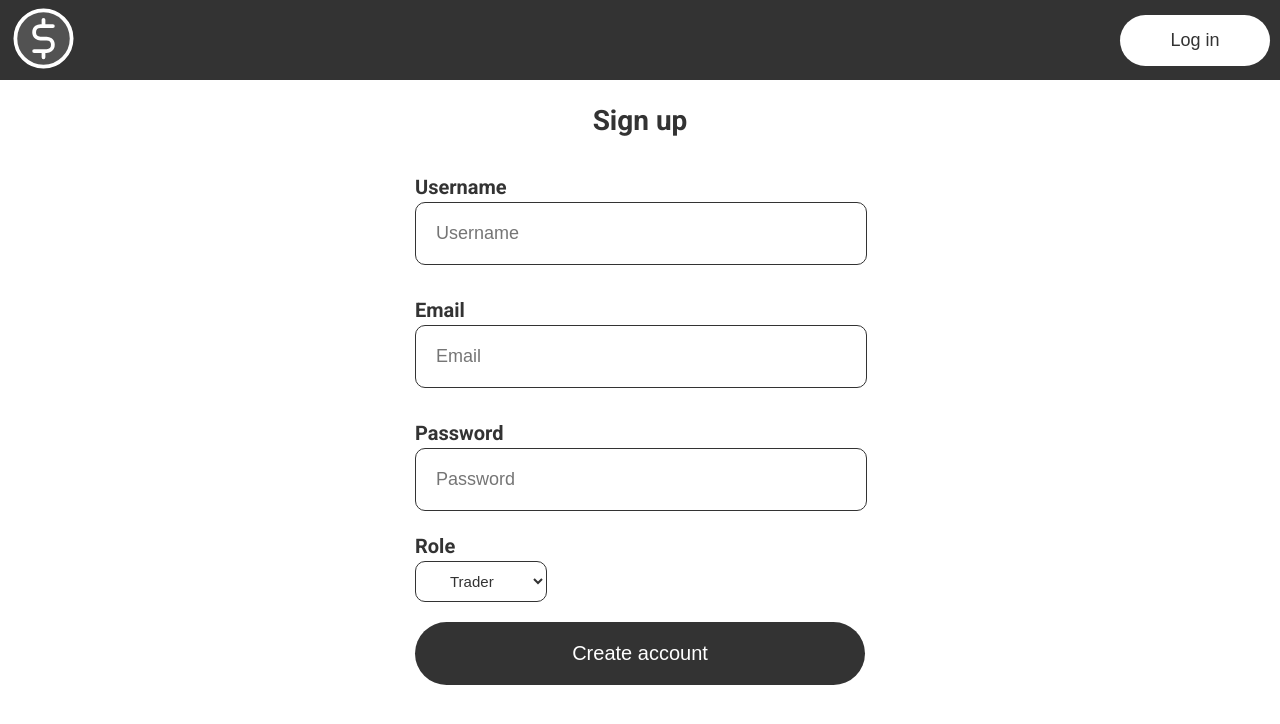
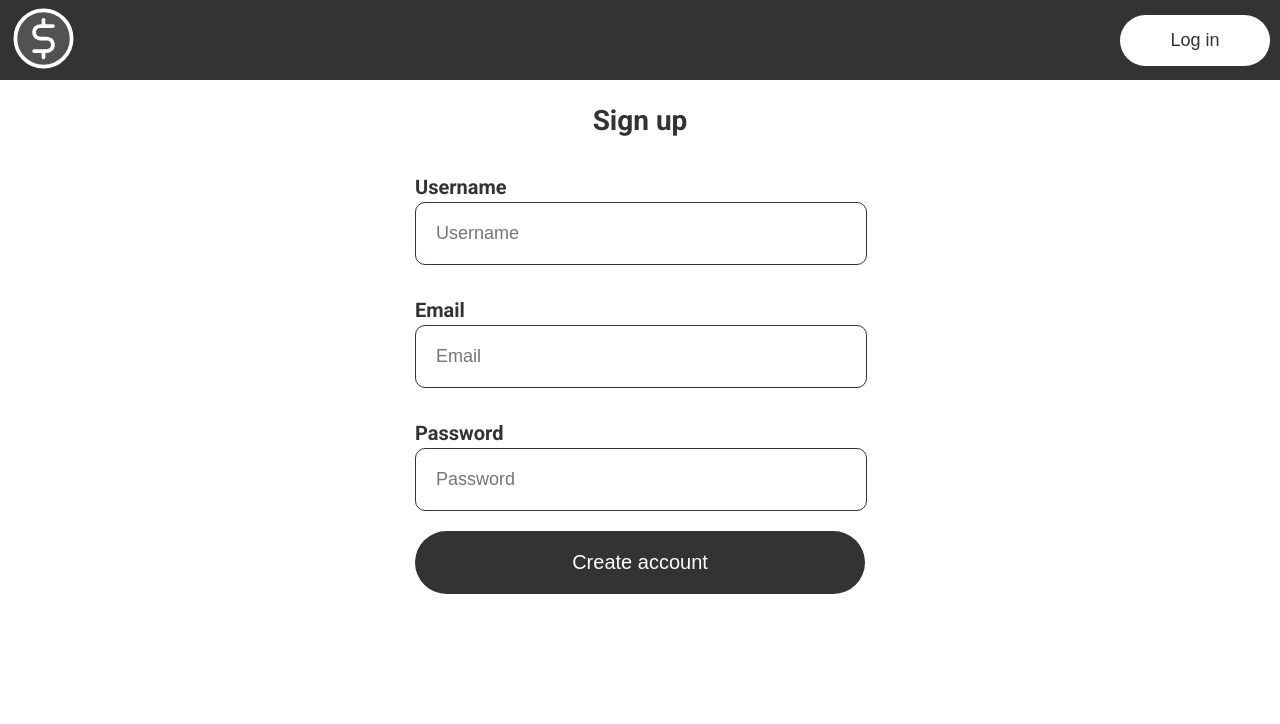
Before and after one commit to FrederickMunro/wiley-team-three, a React (Vite) app in the folder frontend/: page /signup in a window 1280 px wide. Shown: the top 724 px of the page. Built offline with nearby package versions, Linux system fonts and the light colour scheme.

Commit message:
Removed role dropdown

```diff
--- a/frontend/src/components/auth/Signup.jsx
+++ b/frontend/src/components/auth/Signup.jsx
@@ -122,11 +122,11 @@
           borderColor={passwordBorderColor}
           handleSubmit={handleSubmit}
         />
-        <h3 className='signup-input-title-select'>Role</h3>
+        {/* <h3 className='signup-input-title-select'>Role</h3>
         <select className='auth-select white-background grey-color' value={selectedRole} onChange={(e) => setSelectedRole(e.target.value)}>
           <option value="Trader">Trader</option>
           <option value="Analyst">Analyst</option>
-        </select>
+        </select> */}
         {
           passwordError !== "" &&
           <p className="signup-input-error-message">{passwordError}</p>
```
